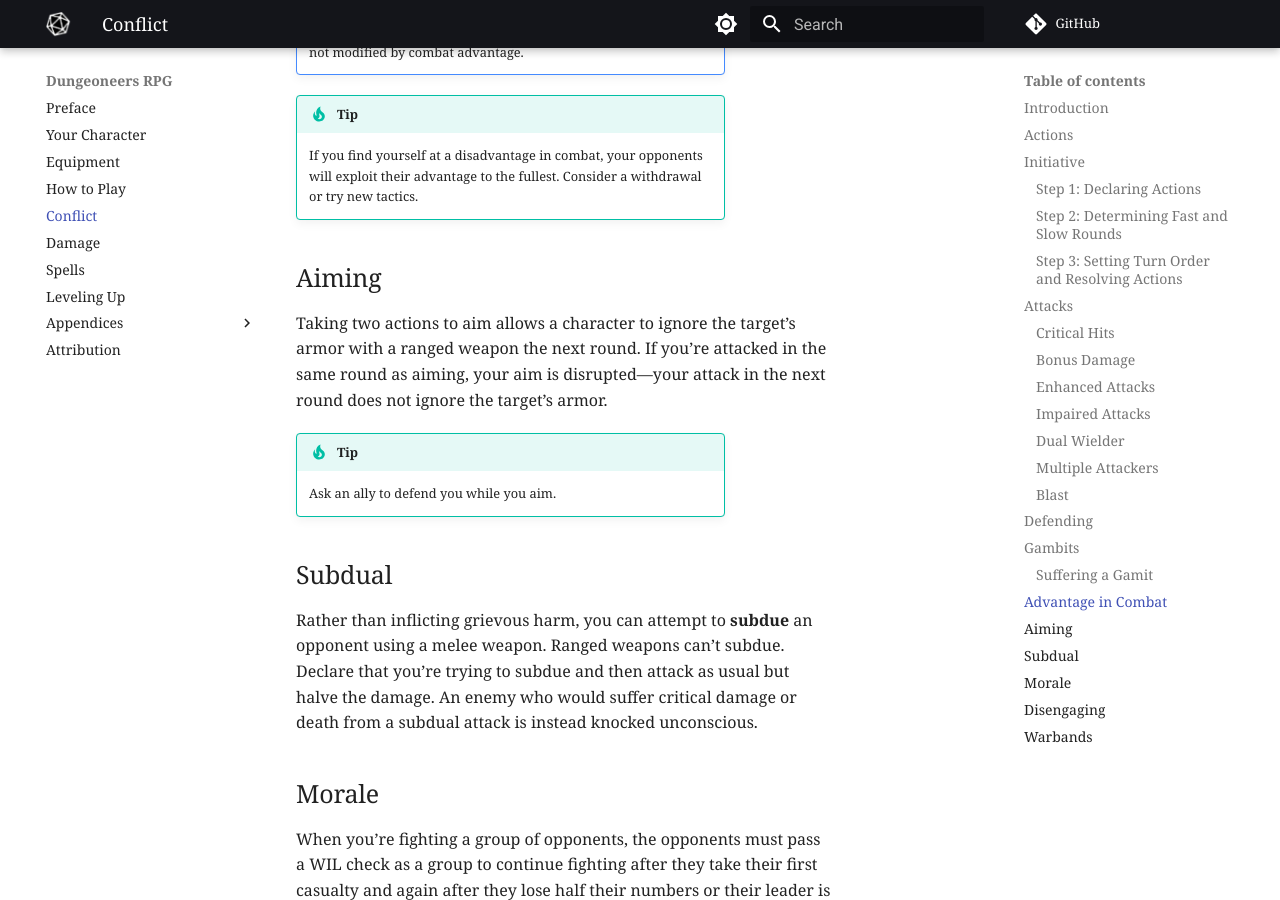
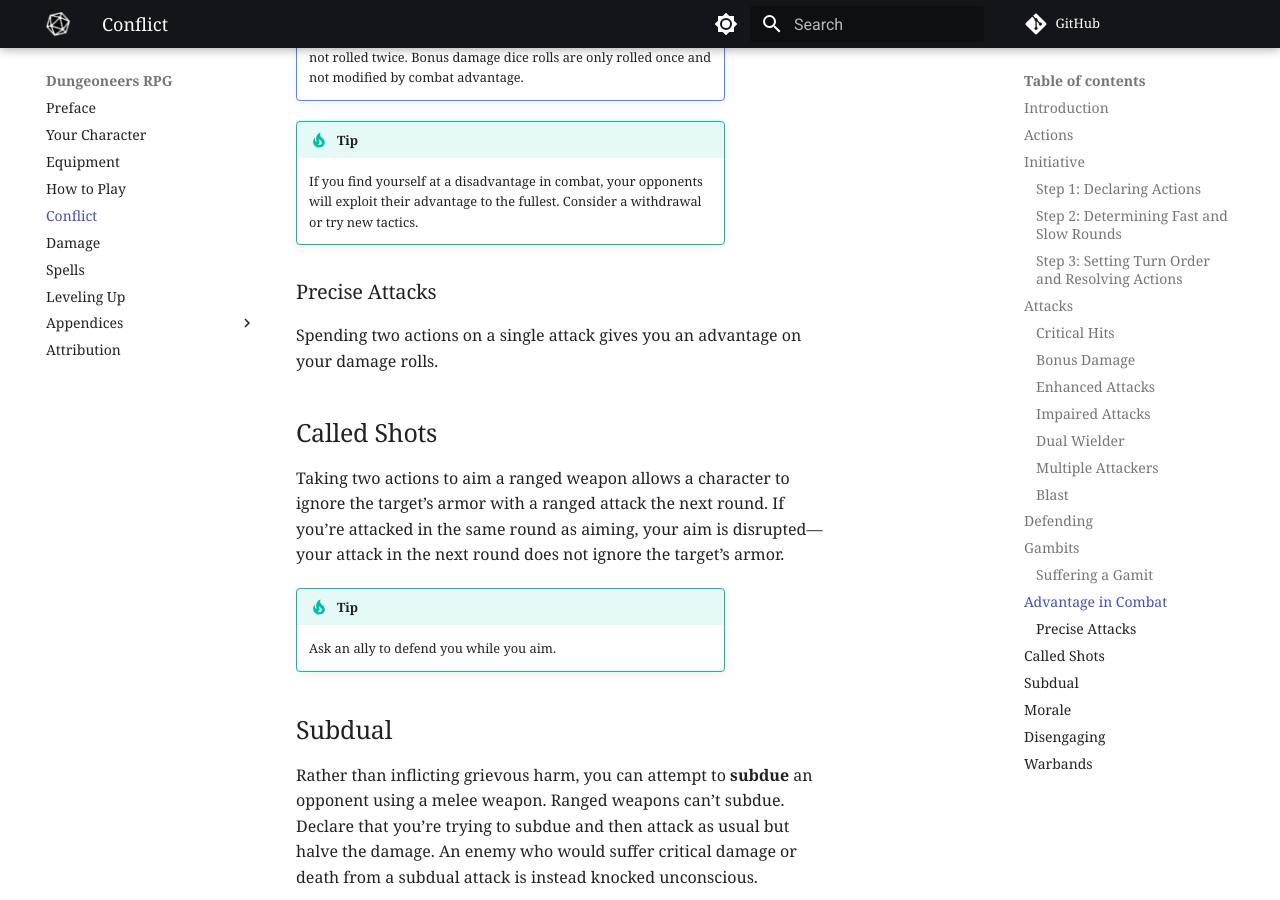
Before and after one commit to joemoose/dungeoneers.d20, an MkDocs documentation site: the page built from docs/combat.md, in a window 1280 px wide and 900 px high, scrolled down 4922 px. Built offline with MkDocs 1.6.1 and Material for MkDocs 9.7.7, drawn with Linux system fonts in a browser that asks for light colours; comment, search, counter and statistics services are not loaded; some of the changed text lies outside the part shown.

Commit message:
Update combat.md

```diff
--- a/docs/combat.md
+++ b/docs/combat.md
@@ -6,7 +6,7 @@ Combat is dangerous, and wise adventurers, or those who’d like a long career,
 
 ## Actions
 
-In a single round of combat, your character can take up to **two** actions. Actions include attacking, moving to an adjacent zone, casting a spell, swinging from a chandelier, or anything within reason based on your character’s resources and situation.
+In a single round of combat, your character can take up to **two** actions. Actions include attacking, moving to an adjacent zone, casting a spell, swinging from a chandelier, or anything within reason based on your character’s resources and situation. However, an attack can occur only once in any given round.
 
 ## Initiative
 
@@ -33,9 +33,9 @@ A **fast** round consists of taking only a **single action**, such as:
 
 A **slow** round consists of taking **two actions**, such as:
 
+- Called shot
 - Moving twice
-- Attacking twice
-- Aiming a ranged weapon
+- Making a precise attack
 - Forming up a shield wall
 - Attacking then disengaging
 - Reviving an incapacitated ally
@@ -136,9 +136,13 @@ When a character has an advantage against an opponent, you can apply your advant
 
 	If you find yourself at a disadvantage in combat, your opponents will exploit their advantage to the fullest. Consider a withdrawal or try new tactics.
 
-## Aiming
+### Precise Attacks
 
-Taking two actions to aim allows a character to ignore the target’s armor with a ranged weapon the next round. If you’re attacked in the same round as aiming, your aim is disrupted—your attack in the next round does not ignore the target’s armor.
+Spending two actions on a single attack gives you an advantage on your damage rolls.
+
+## Called Shots
+
+Taking two actions to aim a ranged weapon allows a character to ignore the target’s armor with a ranged attack the next round. If you’re attacked in the same round as aiming, your aim is disrupted—your attack in the next round does not ignore the target’s armor.
 
 !!! Tip
 
```
